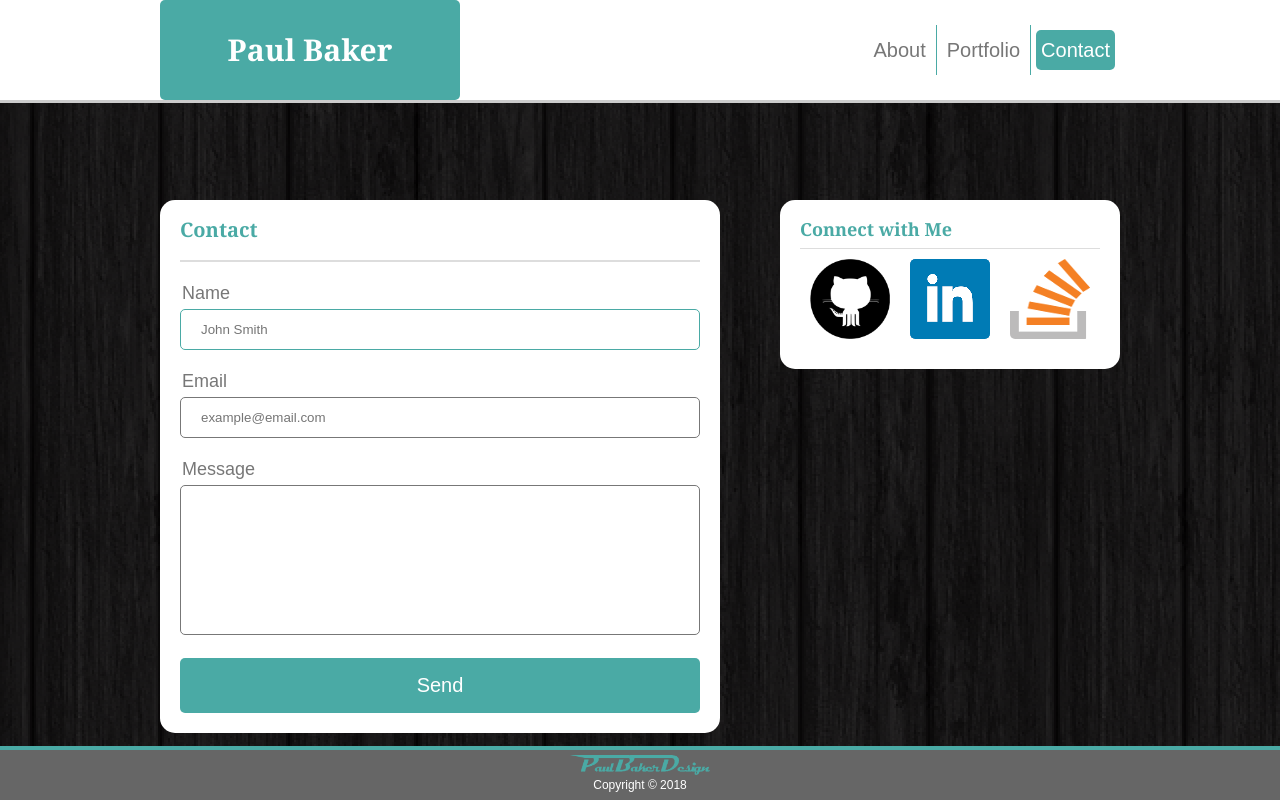
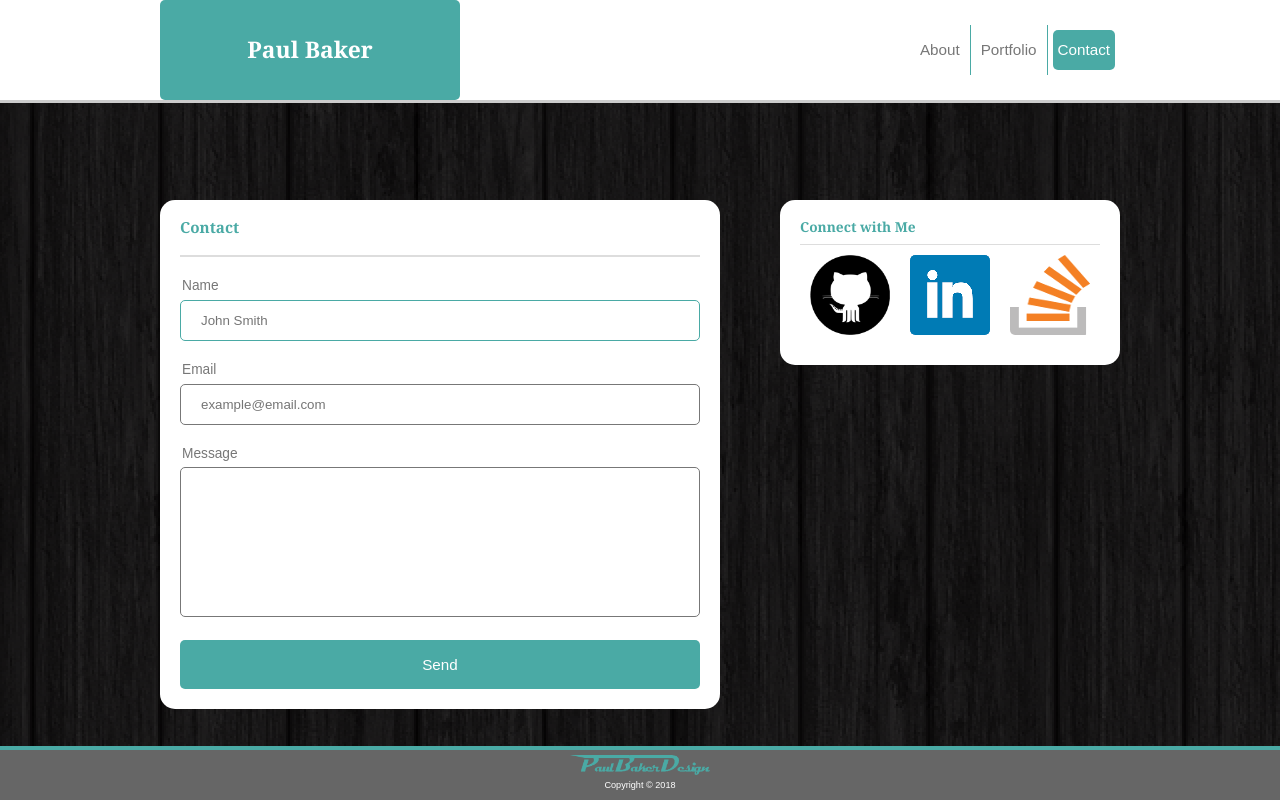
Before and after one commit to pbaker123/responsivePortfolio, a plain HTML site: page contact.html in a window 1280 px wide. Drawn offline with Linux system fonts and the light colour scheme.

Commit message:
formatting

```diff
--- a/assets/css/font.css
+++ b/assets/css/font.css
@@ -12,23 +12,28 @@ h1, h2, h3 {
 /*Font Size*/
 
 h1 {
-	font-size: 30px;
+	/*font-size: 30px;*/
+	font-size: 1.7857142857142856vw;
 }
 
 h2, h5, li a, input[type=submit] {
-	font-size: 20px;
+	/*font-size: 20px;*/
+	font-size: 1.1904761904761905vw;
 }
 
 h3, h4 {
-	font-size: 18px;
+	/*font-size: 18px;*/
+	font-size: 1.0714285714285714vw;
 }
 
 body {
-	font-size: 16px;
+	/*font-size: 16px;*/
+	font-size: 0.9523809523809523vw;
 }
 
 .footerText {
-	font-size: 12px;
+	/*font-size: 12px;*/
+	font-size: 0.7142857142857143vw;
 }
 
 /*Text Adjustments*/
--- a/contact.html
+++ b/contact.html
@@ -5,6 +5,10 @@
 <html lang="en-us">
 	<head>
 		<meta charset="UTF-8">
+		<meta
+			content="width=device-width, initial-scale=1.0"
+			name="viewport"
+			>
 		<title>
 			Let's Connect
 		</title>
```
Also changed, not shown: index.html (+4 -0 lines), portfolio.html (+6 -1 lines). Lines whose indentation alone changed are shown as unchanged.
